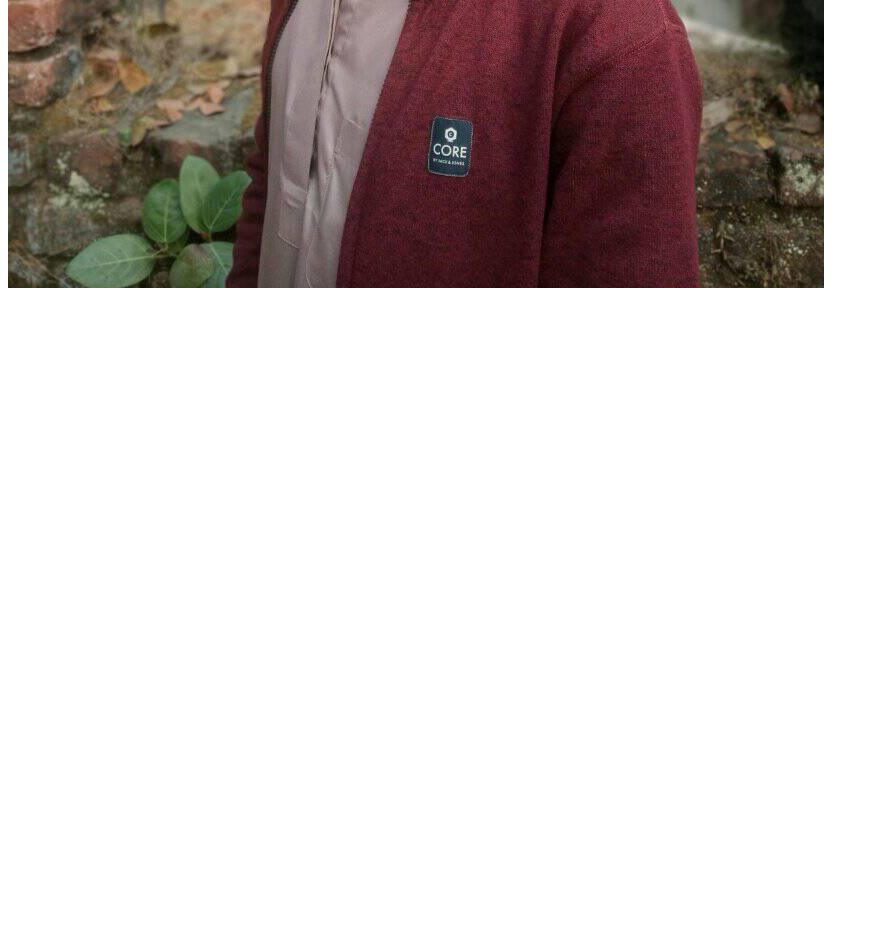
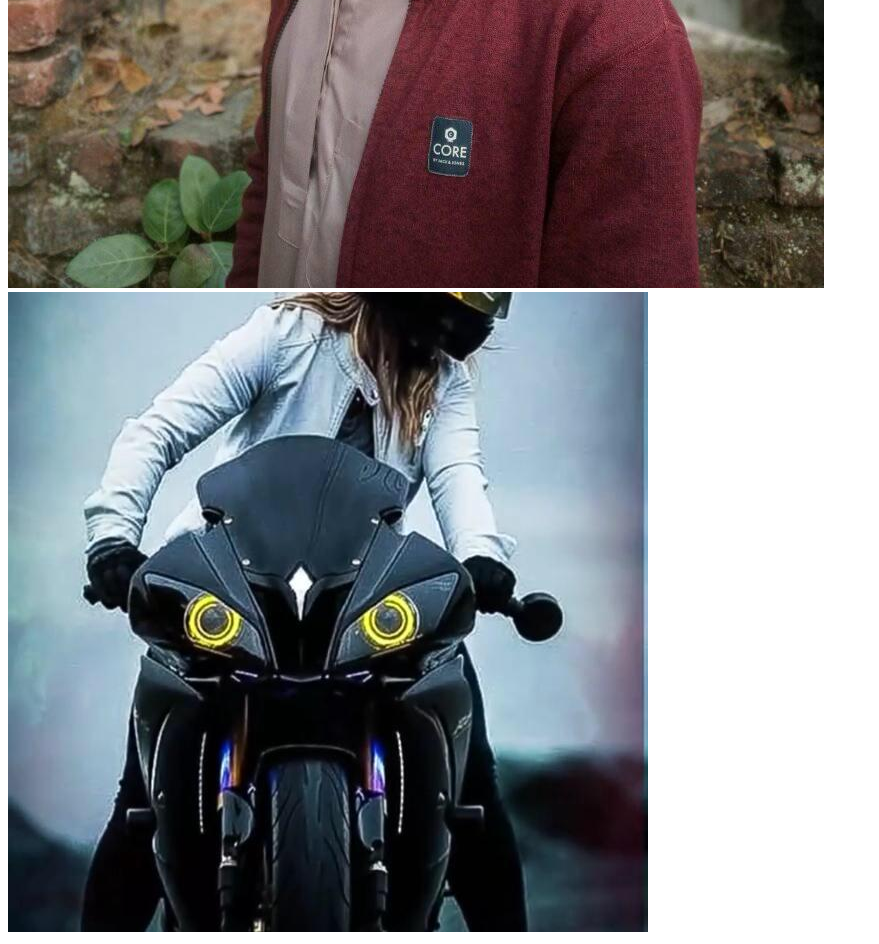
Before and after one commit to md-abu-hanif/my-secound-repo, a plain HTML site: page index.html in a window 1280 px wide. Shown: the part 782-1726 px from the top of the page, without its empty margins (0-879 px from the left). Before the commit the page ends 1082 px from the top, so only its background shows below. Drawn offline with Linux system fonts and the light colour scheme.

Commit message:
added 2nd picture

```diff
--- a/index.html
+++ b/index.html
@@ -14,5 +14,6 @@
     <p class="HI">more peragraph</p>
     <p> I am coding first now, <strong>I want a web devolapaer.</strong>  I need help.  I am coding first now, I want a wev devolapaer. I need help. I am coding first now, I want a wev devolapaer. I need help. <i>I am coding first now,</i> I want a wev devolapaer. I need help. I am coding first now, I want a wev devolapaer. I need help.</p>
     <img src="me.jpg" alt="">
+    <img src="baiker.jpg" alt="">
 </body>
 </html>
```
